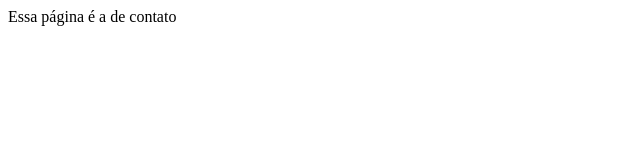
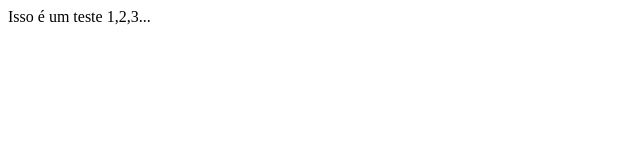
Before and after one commit to Lomaiaa/reprograma-02, a plain HTML site: page contato.html in a window 1280 px wide. Shown: the full height of the page, 0-640 px from the left. Drawn offline with Linux system fonts and the light colour scheme.

Commit message:
Alterando o texto do arquivo contato.html

```diff
--- a/contato.html
+++ b/contato.html
@@ -7,6 +7,6 @@
     <title>Document</title>
 </head>
 <body>
-    Essa página é a de contato
+    Isso é um teste 1,2,3...
 </body>
 </html>
```
